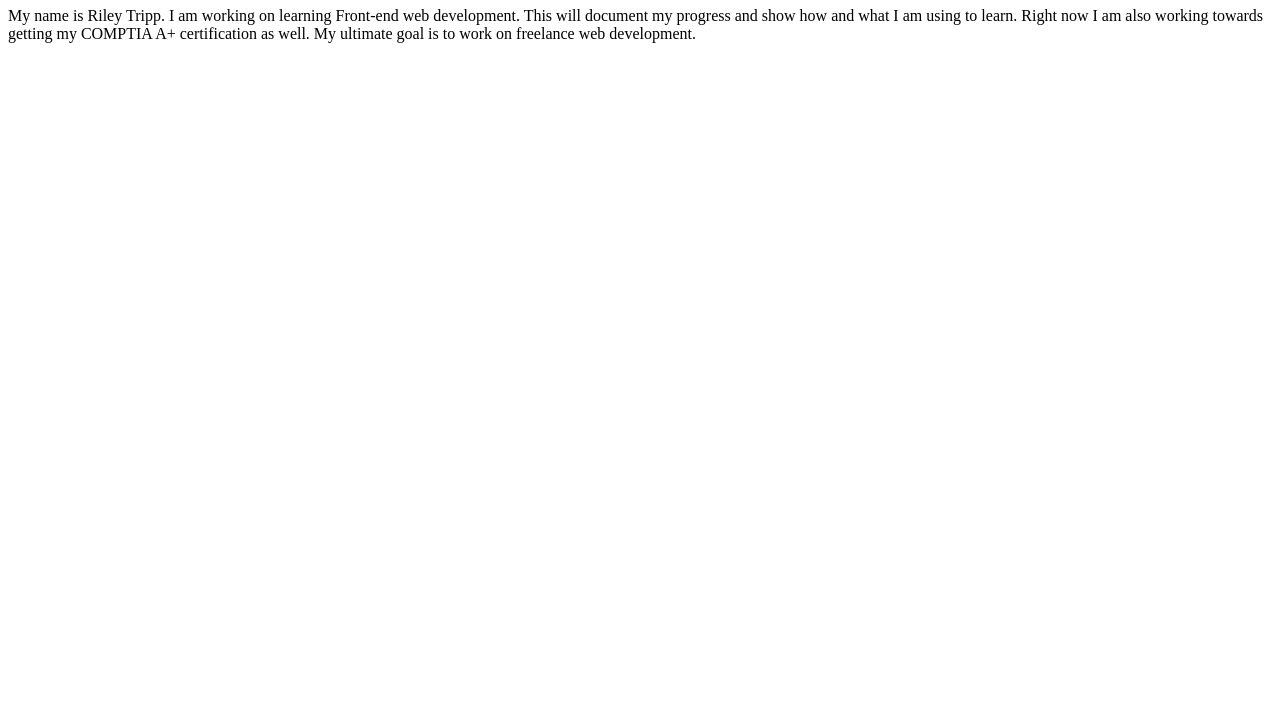
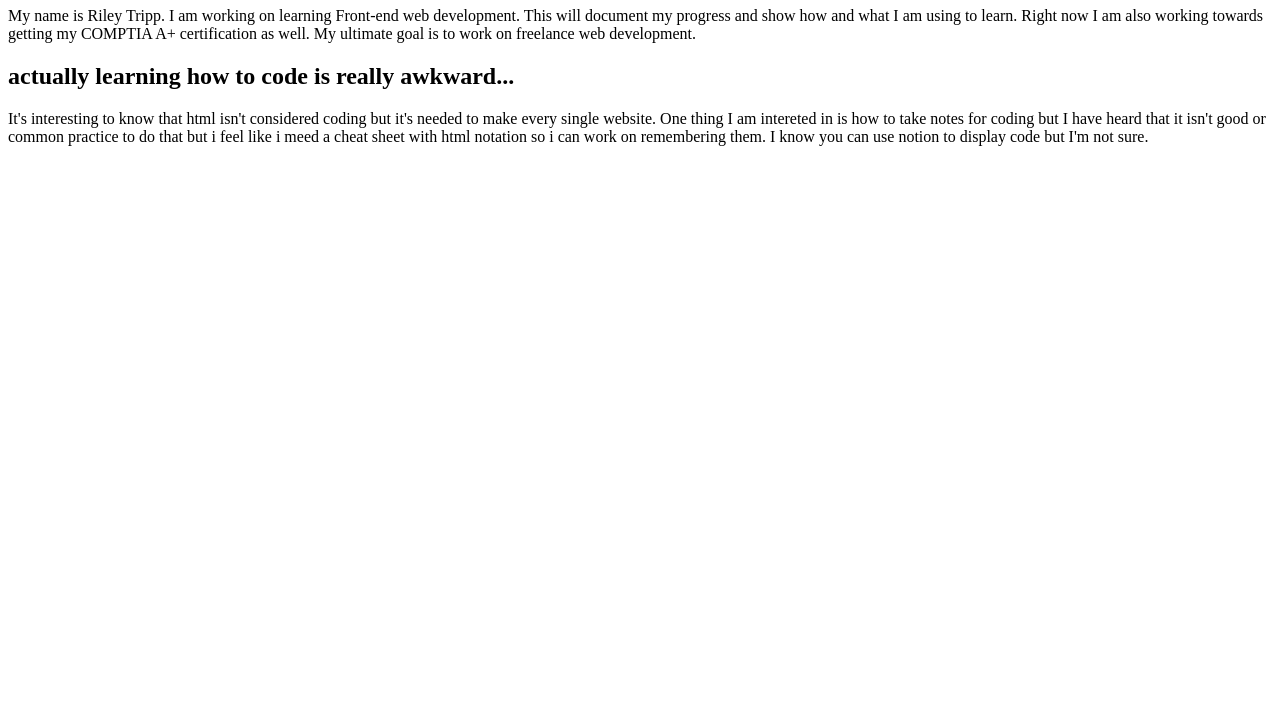
Before and after one commit to Riley-ET/ATPT-2-Personal-Website, a plain HTML site: page index.html in a window 1280 px wide. Shown: the part 73-800 px from the top of the page. Drawn offline with Linux system fonts and the light colour scheme.

Commit message:
added h2 and body

```diff
--- a/index.html
+++ b/index.html
@@ -11,4 +11,10 @@
   <h1>Hello! This is my Website</h1>
   <p>My name is Riley Tripp. I am working on learning Front-end web development. This will document my progress and show how and what I am using to learn. Right now I am also working towards getting my COMPTIA A+ certification as well. My ultimate goal is to work on freelance web development.</p>
 </body>
+<body>
+<h2>
+  actually learning how to code is really awkward...
+</h2>
+<p>It's interesting to know that html isn't considered coding but it's needed to make every single website. One thing I am intereted in is how to take notes for coding but I have heard that it isn't good or common practice to do that but i feel like i meed a cheat sheet with html notation so i can work on remembering them. I know you can use notion to display code but I'm not sure.</p>
+</body>
 </html>
```
